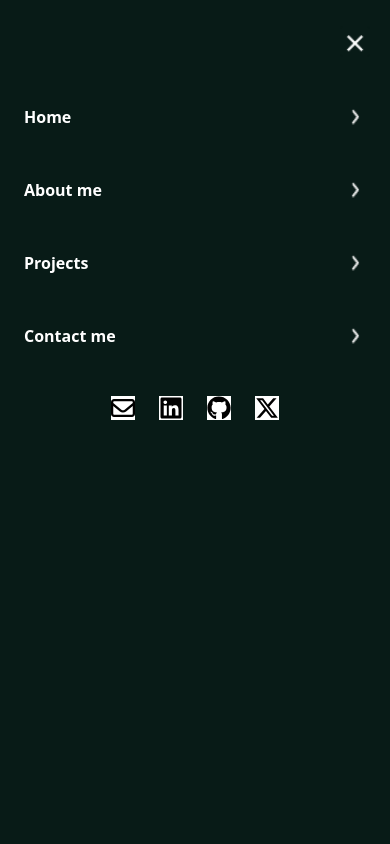
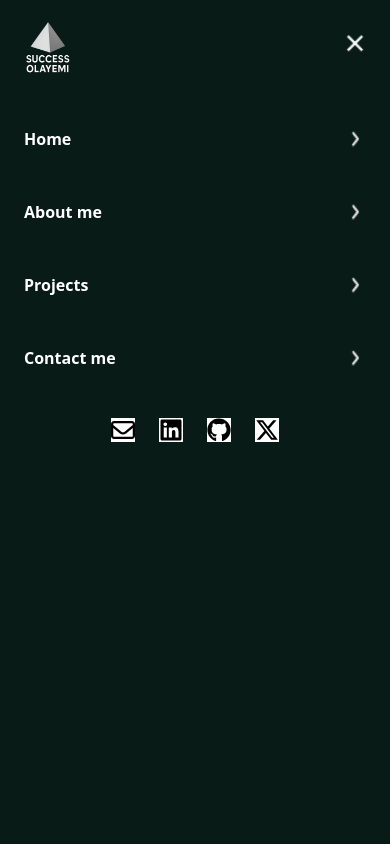
Before and after one commit to Error-at-night/My-Portfolio, a React (Vite) app: page / in a window 390 px wide. Both pictures are taken after a click on the button 343 px from the left and 41 px from the top of the page. Shown: the top 844 px of the page. Built offline with nearby package versions, Linux system fonts and the light colour scheme.

Commit message:
Made some changes to the logo and made it responsive

```diff
--- a/src/components/Navbar.jsx
+++ b/src/components/Navbar.jsx
@@ -32,10 +32,10 @@ function Navbar() {
 
   return (
     <nav className="absolute top-0 w-full py-6 px-8 flex items-center">
-      <div className="hidden sm:flex items-center justify-between w-full">
-        <div>
+      <div className="hidden md:flex items-center justify-between w-full">
+        <Link to="/">
           <img src={logo} alt="logo" className="size-[90px]"/>
-        </div>
+        </Link>
         <div>
           {navLinks.map((navLink) => (
             <ScrollLink to={navLink.id} key={navLink.title} className="text-white px-8 cursor-pointer font-bold
@@ -53,7 +53,7 @@ function Navbar() {
         </div>
       </div>
       {/* mobile navbar */}
-      <div className="flex items-center ms-auto sm:hidden">
+      <div className="flex items-center ms-auto md:hidden">
         <button className="cursor-pointer" onClick={() => setOpenSidebar(open => !open)}>
           <img src={hamburger} alt="hamburger" className="w-[30px] h-[35px]"/>
         </button>
@@ -61,13 +61,20 @@ function Navbar() {
       {openSidebar &&
         <div className="fixed inset-0 z-10">
           <div className="z-10 w-full sm:w-[400px] bg-[#081B17] text-white pt-10 h-full min-h-screen" ref={sidebar}>
-            <button onClick={() => setOpenSidebar(open => !open)}
-              className="top-6 right-5 sm:left-87 absolute w-[30px] h-[35px] cursor-pointer"
-            >
-              <img src={close} alt="close-button" width={30} />
-            </button>
+            <div className="flex items-center justify-between -mt-7">
+              {/* <div> */}
+                <Link to="/">
+                  <img src={logo} alt="logo" className="h-[70px] w-[80px] ps-4"/>
+                </Link>
+              {/* </div> */}
+              <button onClick={() => setOpenSidebar(open => !open)}
+                className="top-6 right-5 sm:left-87 absolute w-[30px] h-[35px] cursor-pointer"
+              >
+                <img src={close} alt="close-button" width={30} />
+              </button>
+            </div>
             <div className="w-full sm:w-[400px] h-full">
-              <div className="flex flex-col pt-16 gap-y-12">
+              <div className="flex flex-col pt-16 gap-y-12 -mt-5">
                 {navLinks.map((navLink) => (
                   <ScrollLink to={navLink.id} key={navLink.title} className="text-white cursor-pointer font-bold
                     flex items-center justify-between px-6"
```
